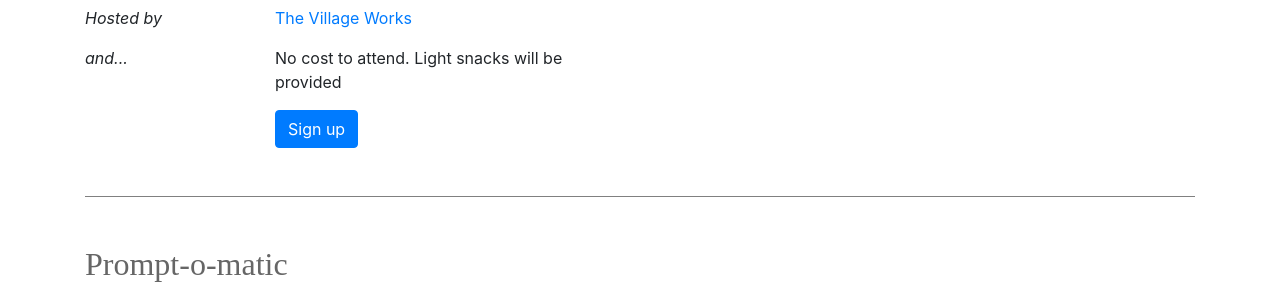
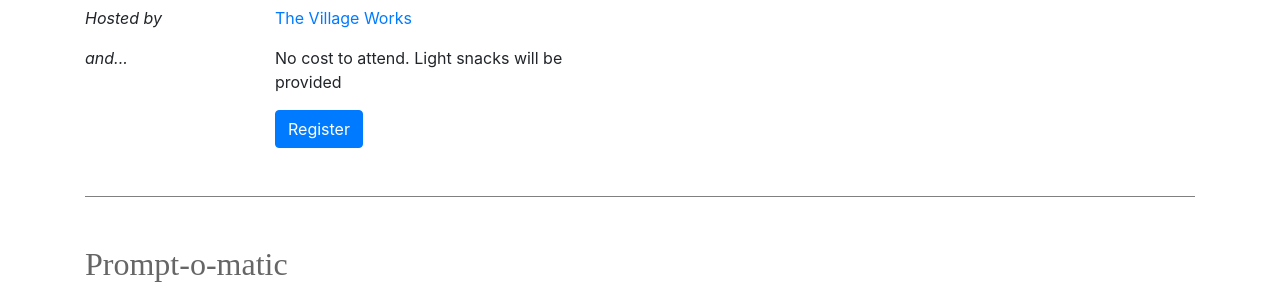
Before and after one commit to straz/rekindle, a Jekyll site: the page built from index.html, in a window 1280 px wide. Shown: the part 824-1118 px from the top of the page. Built offline with Jekyll 4.4.1, drawn with Linux system fonts in a browser that asks for light colours; nearby versions of some CDN libraries; some web fonts are replaced.

Commit message:
register button

```diff
--- a/index.html
+++ b/index.html
@@ -55,7 +55,7 @@ title: Rekindle your craft
 
     <div class="row">
       <div class="col-4 offset-sm-2"><a href="https://www.eventbrite.com/e/rekindle-your-craft-tickets-38927322670"
-					class="btn btn-primary">Sign up</a></div>
+					class="btn btn-primary">Register</a></div>
     </div>
 
   </div>
```
